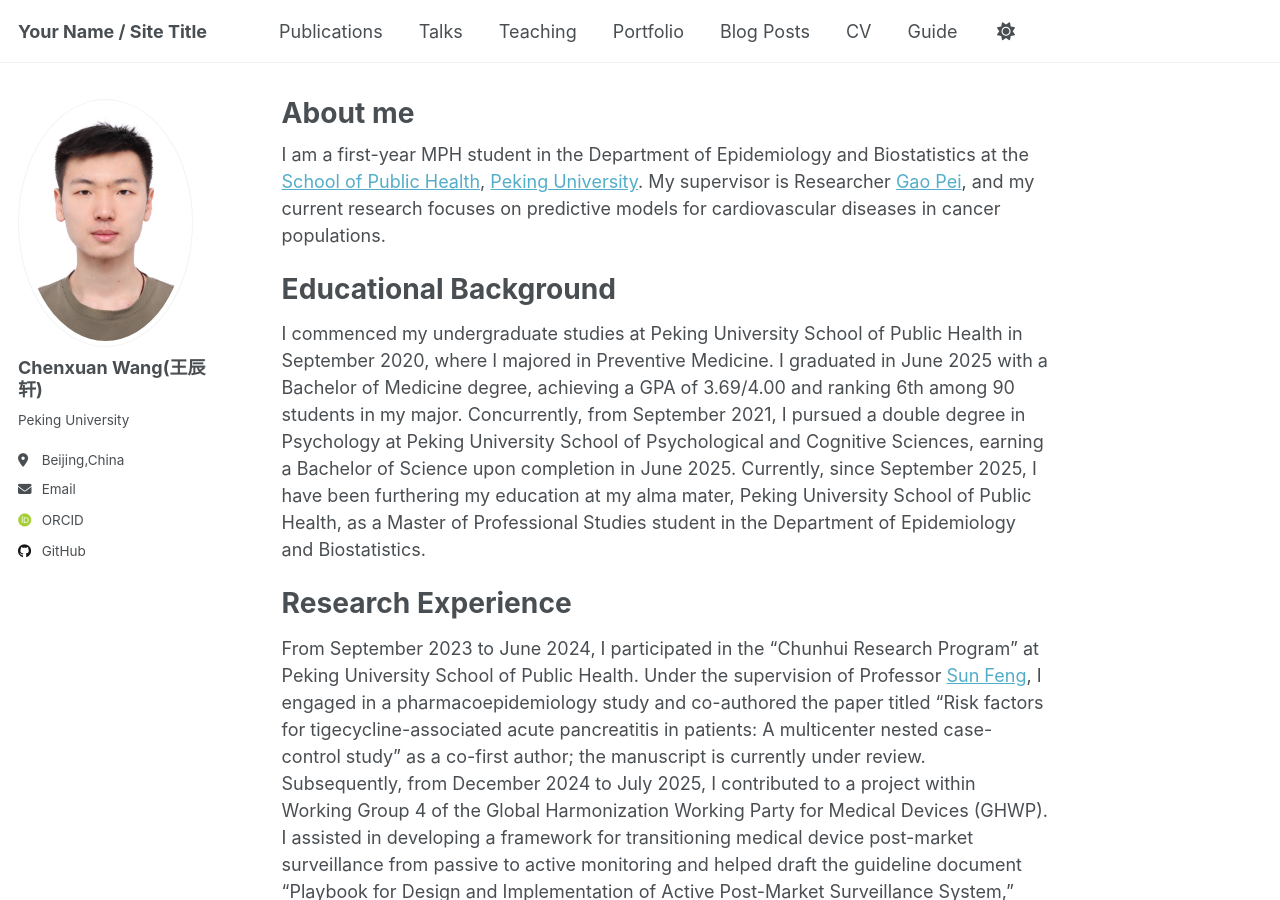
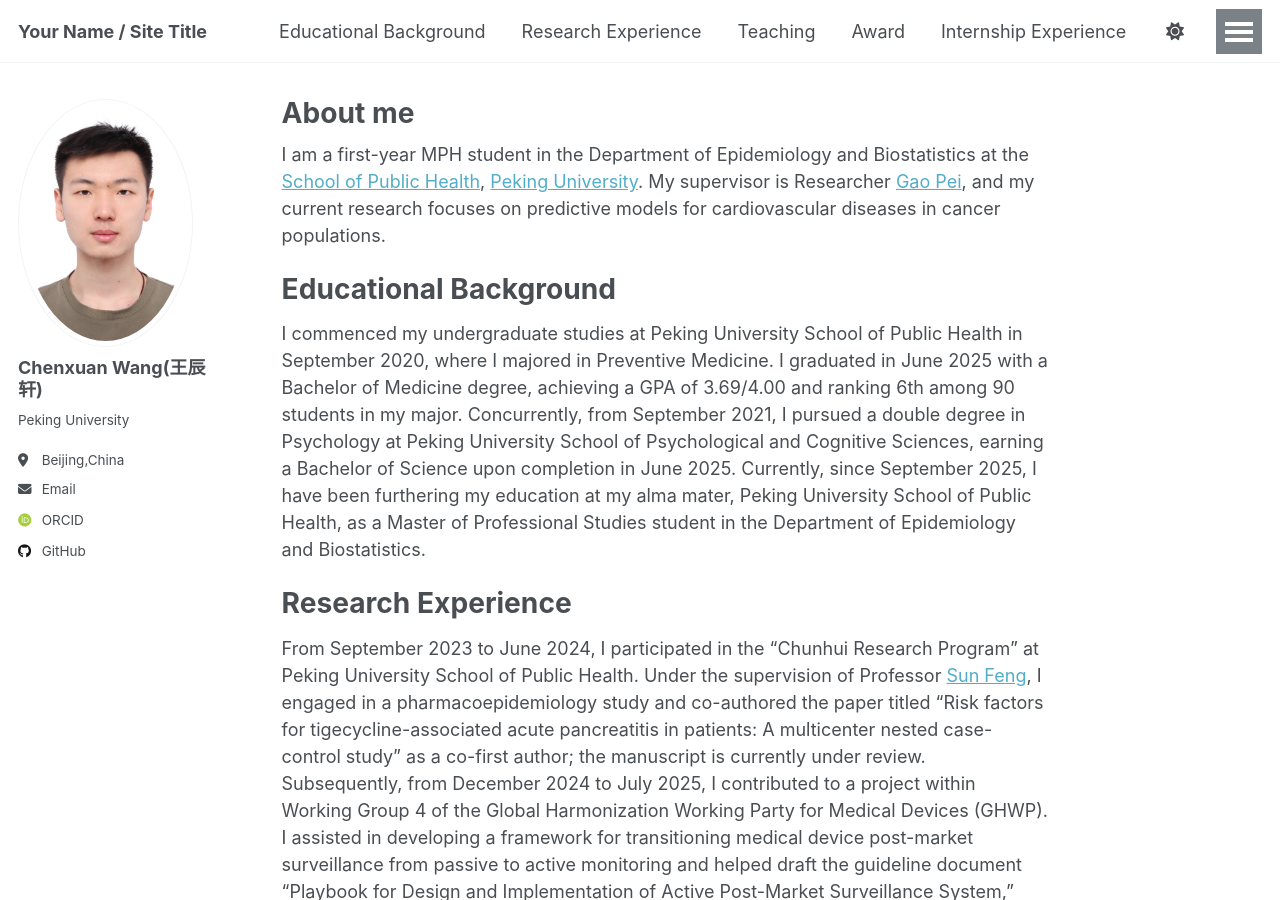
Before and after one commit to Wangcx0124/Wangcx0124.github.io, a Jekyll site: the page built from _pages/about.md, in a window 1280 px wide and 900 px high. Built offline with Jekyll 4.4.1, drawn with Linux system fonts in a browser that asks for light colours; some web fonts are replaced; a script that is not in the unit is left out.

Commit message:
Update navigation.yml

```diff
--- a/_data/navigation.yml
+++ b/_data/navigation.yml
@@ -8,26 +8,26 @@
 #      Markdown formatted page while the second is generated using JSON.
 
 main:
-  - title: "Publications"
-    url: /publications/
+  - title: "Educational Background"
+    url: /pages/
 
-  - title: "Talks"
-    url: /talks/
+  - title: "Research Experience"
+    url: /pages/
 
   - title: "Teaching"
-    url: /teaching/
+    url: /pages/
 
-  - title: "Portfolio"
-    url: /portfolio/
+  - title: "Award"
+    url: /pages/
 
-  - title: "Blog Posts"
-    url: /year-archive/
+  - title: "Internship Experience"
+    url: /pages/
 
-  - title: "CV"
-    url: /cv/
+  - title: "Practical Experience"
+    url: /pages/
 
   # - title: "CV"
-  #   url: /cv-json/
+  #   url: /pages/
 
-  - title: "Guide"
-    url: /markdown/
+  #- title: "Guide"
+    #url: /pages/
```
